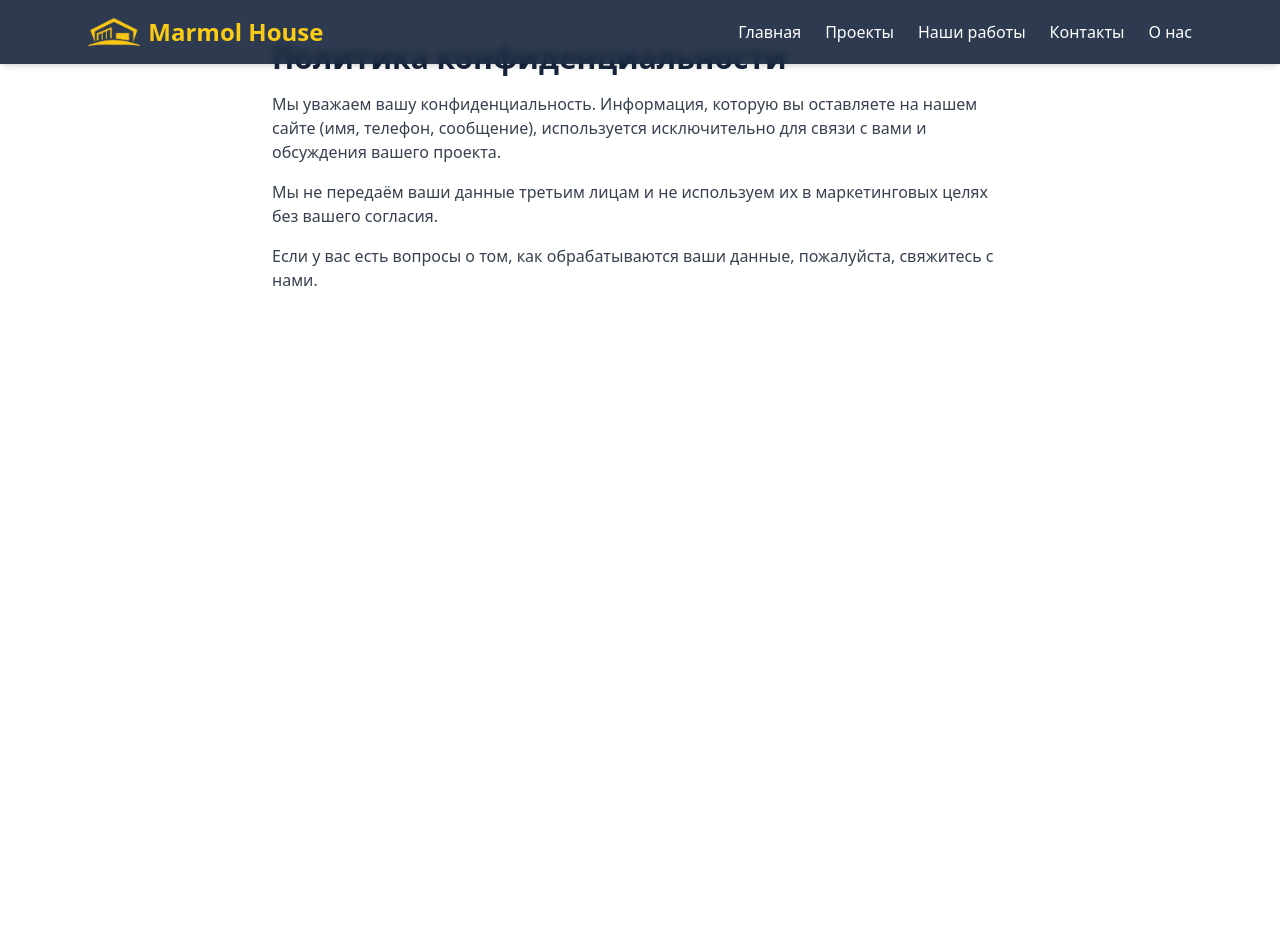
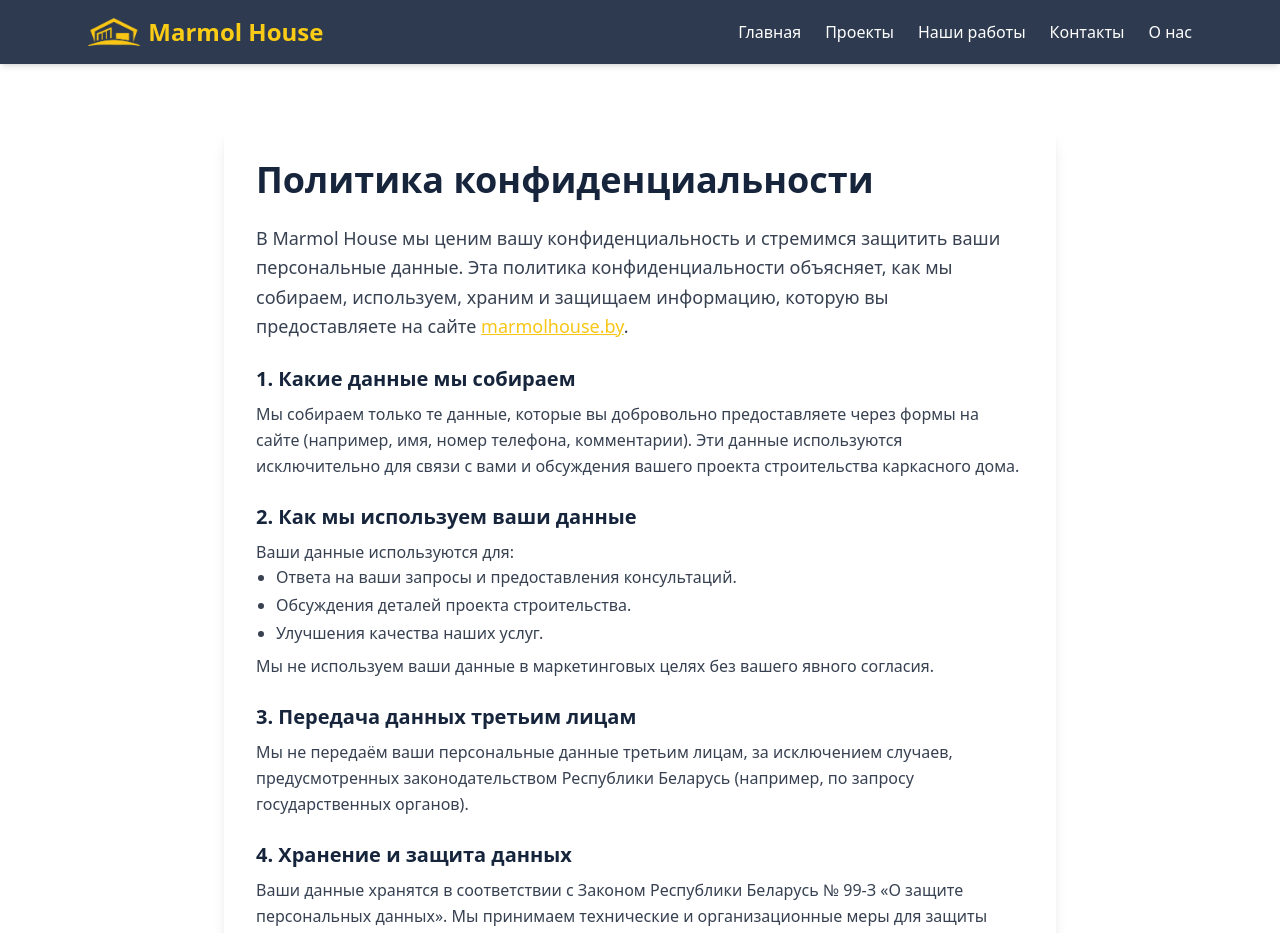
Before and after one commit to SerhiiYan/marmol_house, a React (Vite) app: page /privacy in a window 1280 px wide. Shown: the top 933 px of the page. Before the commit the page ends 800 px from the top, so only its background shows below. Built offline with nearby package versions, Linux system fonts and the light colour scheme.

Commit message:
Add privacy

```diff
--- a/src/components/ProjectDetail.jsx
+++ b/src/components/ProjectDetail.jsx
@@ -306,7 +306,7 @@ const ProjectDetail = () => {
           <p className="mt-4 font-semibold text-lg text-red-600">
             Цена: {project.price}
           </p>
-          <button
+          {/* <button
             onClick={() =>
               setFormInfo({
                 show: true,
@@ -316,7 +316,7 @@ const ProjectDetail = () => {
             className="mt-4 bg-yellow-400 text-black font-semibold py-2 px-4 rounded hover:bg-yellow-300 self-start"
           >
             Заказать консультацию
-          </button>
+          </button> */}
         </div>
       </div>
 
--- a/src/main.jsx
+++ b/src/main.jsx
@@ -16,7 +16,7 @@ AOS.init({
 ReactDOM.createRoot(document.getElementById('root')).render(
   <React.StrictMode>
     <BrowserRouter>
-      <App />
+        <App />
     </BrowserRouter>
   </React.StrictMode>
 )
--- a/src/pages/Home.jsx
+++ b/src/pages/Home.jsx
@@ -10,89 +10,126 @@ import HousePackages from '../components/HousePackages';
 import Footer from '../components/Footer';
 import WhyChooseUs from '../components/WhyChooseUs';
 import TestimonialsSlider from '../components/TestimonialsSlider';
+import Privacy from './Privacy';
 
-// Компонент главной страницы
 function Home() {
   const [showModal, setShowModal] = useState(false);
-  const [formData, setFormData] = useState({ name: '', phone: '', comments: '' });
+  const [formData, setFormData] = useState({ name: '', phone: '', comment: '' });
   const [loading, setLoading] = useState(false);
   const [success, setSuccess] = useState(false);
 
-  // Обработка отправки формы
   const handleSubmit = async (e) => {
     e.preventDefault();
     setLoading(true);
     try {
-      await fetch('https://script.google.com/macros/s/AKfycby6QFmJOZb0l39zhVHOzl5ghg-bGa0Lj8OdK5Z6CCXWX33oT8fB1cOL67gCZqniA9jn/exec', {
+      const response = await fetch('https://script.google.com/macros/s/AKfycby6QFmJOZb0l39zhVHOzl5ghg-bGa0Lj8OdK5Z6CCXWX33oT8fB1cOL67gCZqniA9jn/exec', {
         method: 'POST',
         mode: 'no-cors',
         headers: { 'Content-Type': 'application/json' },
         body: JSON.stringify({
           name: formData.name,
           phone: formData.phone,
-          message: formData.comments || 'Хочу консультации по строительству дома',
+          message: formData.comment || 'Хочу консультации по строительству дома',
         }),
       });
       setSuccess(true);
-      setFormData({ name: '', phone: '', comments: '' });
+      setFormData({ name: '', phone: '', comment: '' });
       setTimeout(() => {
         setShowModal(false);
         setSuccess(false);
       }, 2000);
     } catch (error) {
-      console.error('Ошибка отправки формы:', error);
+      console.error('Form submission error:', error);
       alert('Ошибка при отправке формы. Попробуйте позже.');
     } finally {
       setLoading(false);
     }
   };
 
-  // Структурированные данные для SEO
   const structuredData = {
     '@context': 'https://schema.org',
     '@type': 'LocalBusiness',
     name: 'Marmol House',
     description: 'Строительство каркасных домов под ключ в Гродно и по всей Беларуси. Работаем по 240 указу для многодетных семей.',
-    url: 'https://marmol-house.vercel.app', // Реальный URL
+    url: 'https://marmolhouse.by',
     telephone: '+375291845481',
     address: {
       '@type': 'PostalAddress',
+      streetAddress: 'г. Гродно, ул. Лелевеля, 12A, к 6',
       addressLocality: 'Гродно',
+      postalCode: '230000',
       addressCountry: 'BY',
     },
-    sameAs: [
-      'https://facebook.com/marmolhouse',
-      'https://instagram.com/marmolhouse',
+    geo: {
+      '@type': 'GeoCoordinates',
+      latitude: 53.6784,
+      longitude: 23.8295,
+    },
+    openingHoursSpecification: [
+      {
+        '@type': 'OpeningHoursSpecification',
+        dayOfWeek: ['Monday', 'Tuesday', 'Wednesday', 'Thursday', 'Friday'],
+        opens: '09:00',
+        closes: '18:00',
+      },
     ],
-    image: 'https://marmol-house.vercel.app/assets/logo.png',
-    openingHours: 'Mo-Fr 09:00-18:00',
+    sameAs: ['https://facebook.com/marmolhouse', 'https://instagram.com/marmolhouse'],
+    image: 'https://marmolhouse.by/assets/logo.png',
+    aggregateRating: {
+      '@type': 'AggregateRating',
+      ratingValue: '4.8',
+      reviewCount: '50',
+    },
+  };
+
+  const videoStructuredData = {
+    '@context': 'https://schema.org',
+    '@type': 'VideoObject',
+    name: 'Каркасные дома Marmol House',
+    description: 'Видео о строительстве каркасных домов в Гродно и Беларуси.',
+    thumbnailUrl: 'https://marmolhouse.by/og-image.png',
+    uploadDate: '2025-06-02',
+    contentUrl: 'https://marmolhouse.by/assets/herovideo.webm',
+    embedUrl: 'https://marmolhouse.by/assets/herovideo.webm',
   };
 
   return (
     <main className="w-full overflow-x-hidden">
-      {/* Метатеги для SEO */}
       <Helmet>
         <html lang="ru" />
-        <title>Каркасные дома под ключ в Беларуси | Marmol House</title>
+        <title>Каркасные дома под ключ в Гродно и Беларуси | Marmol House</title>
         <meta
           name="description"
-          content="Строим каркасные дома под ключ в Гродно и по всей Беларуси. Работаем по 240 указу для многодетных семей, проект в подарок, фиксированная цена."
+          content="Строительство каркасных домов под ключ в Гродно и по всей Беларуси. Работаем по 240 указу для многодетных семей, проект в подарок, фиксированная цена."
         />
         <meta
           name="keywords"
-          content="каркасные дома, строительство домов, Гродно, Беларусь, 240 указ, многодетные семьи, дом под ключ, Marmol House"
+          content="каркасные дома, строительство домов, Гродно, Беларусь, дом под ключ, 240 указ, многодетные семьи, проект дома, Marmol House"
         />
         <meta name="robots" content="index, follow" />
+        <meta name="author" content="Marmol House" />
+        <link rel="canonical" href="https://marmolhouse.by" />
         <meta property="og:title" content="Каркасные дома под ключ | Marmol House" />
-        <meta property="og:description" content="Строительство каркасных домов в Гродно и Беларуси по 240 указу. Проект в подарок!" />
+        <meta
+          property="og:description"
+          content="Строительство каркасных домов в Гродно и Беларуси по 240 указу. Проект в подарок!"
+        />
         <meta property="og:type" content="website" />
-        <meta property="og:url" content="https://marmol-house.vercel.app" />
-        <meta property="og:image" content="https://marmol-house.vercel.app/og-image.png" />
+        <meta property="og:url" content="https://marmolhouse.by" />
+        <meta property="og:image" content="https://marmolhouse.by/og-image.png" />
         <meta property="og:locale" content="ru_RU" />
+        <meta name="twitter:card" content="summary_large_image" />
+        <meta name="twitter:title" content="Каркасные дома под ключ | Marmol House" />
+        <meta
+          name="twitter:description"
+          content="Строительство каркасных домов в Гродно и Беларуси по 240 указу."
+        />
+        <meta name="twitter:image" content="https://marmolhouse.by/og-image.png" />
+        <meta name="twitter:site" content="@MarmolHouse" />
         <script type="application/ld+json">{JSON.stringify(structuredData)}</script>
+        <script type="application/ld+json">{JSON.stringify(videoStructuredData)}</script>
       </Helmet>
 
-      {/* Hero Section */}
       <section className="relative w-full min-h-screen" aria-labelledby="hero-heading">
         <h1 id="hero-heading" className="sr-only">Строительство каркасных домов в Гродно и Беларуси</h1>
         <video
@@ -123,29 +160,32 @@ function Home() {
           >
             Заказать консультацию
           </button>
-          {/* Преимущества */}
-          <div className="grid grid-cols-1 sm:grid-cols-2 lg:grid-cols-3 gap-6 sm:gap-8 max-w-xs sm:max-w-2xl lg:max-w-5xl text-white mt-10 sm:mt-16" aria-labelledby="benefits-heading">
+
+          <div
+            className="grid grid-cols-1 sm:grid-cols-2 lg:grid-cols-3 gap-6 sm:gap-8 max-w-xs sm:max-w-2xl lg:max-w-5xl text-white mt-10 sm:mt-16"
+            aria-labelledby="benefits-heading"
+          >
             <h3 id="benefits-heading" className="sr-only">Преимущества строительства с Marmol House</h3>
             {[
               {
-                title: "Работаем по 240 указу",
-                text: "Многодетные семьи получают участок бесплатно и частичную оплату строительства за счёт бюджета.",
+                title: 'Работаем по 240 указу',
+                description: 'Многодетные семьи получают участок бесплатно и частичную оплату строительства за счёт бюджета.',
               },
               {
-                title: "Проект в подарок",
-                text: "Бесплатный проект дома с учётом ваших пожеланий и особенностей участка при заказе строительства.",
+                title: 'Проект в подарок',
+                description: 'Бесплатный проект дома с учётом ваших пожеланий и особенностей участка при заказе строительства.',
               },
               {
-                title: "Фиксированная цена",
-                text: "Цена прописывается в договоре и остаётся неизменной на всех этапах строительства.",
+                title: 'Фиксированная цена',
+                description: 'Цена прописывается в договоре и остаётся неизменной на всех этапах строительства.',
               },
-            ].map((item, index) => (
-              <article key={index} className="flex flex-col">
+            ].map((item) => (
+              <article key={item.title} className="flex flex-col">
                 <h4 className="flex items-center justify-center font-bold text-[#f9c615] uppercase mb-3 sm:mb-4">
                   <FaInfoCircle className="mr-2" aria-hidden="true" />
                   {item.title}
                 </h4>
-                <p className="text-sm sm:text-base text-justify">{item.text}</p>
+                <p className="text-sm sm:text-base text-justify">{item.description}</p>
               </article>
             ))}
           </div>
@@ -160,16 +200,11 @@ function Home() {
       <section><TestimonialsSlider /></section>
       <Footer />
 
-      {/* Модальное окно */}
       {showModal && (
         <ModalForm
           show={showModal}
           onClose={() => setShowModal(false)}
-          formData={formData}
-          setFormData={setFormData}
-          handleSubmit={handleSubmit}
-          loading={loading}
-          success={success}
+          defaultComment={formData.comment}
         />
       )}
     </main>
--- a/src/pages/Privacy.jsx
+++ b/src/pages/Privacy.jsx
@@ -1,21 +1,126 @@
+import { Helmet } from 'react-helmet';
+
 const Privacy = () => {
-    return (
-      <section className="max-w-3xl mx-auto py-10 px-4">
-        <h1 className="text-3xl font-bold mb-4">Политика конфиденциальности</h1>
-        <p className="text-gray-700 mb-4">
-          Мы уважаем вашу конфиденциальность. Информация, которую вы оставляете на нашем сайте
-          (имя, телефон, сообщение), используется исключительно для связи с вами и обсуждения
-          вашего проекта.
-        </p>
-        <p className="text-gray-700 mb-4">
-          Мы не передаём ваши данные третьим лицам и не используем их в маркетинговых целях без
-          вашего согласия.
-        </p>
-        <p className="text-gray-700">
-          Если у вас есть вопросы о том, как обрабатываются ваши данные, пожалуйста, свяжитесь с нами.
-        </p>
+  return (
+    <>
+      <Helmet>
+        <html lang="ru" />
+        <title>Политика конфиденциальности | Marmol House</title>
+        <meta
+          name="description"
+          content="Узнайте, как Marmol House защищает ваши персональные данные. Политика конфиденциальности описывает сбор, использование и защиту информации."
+        />
+        <meta
+          name="keywords"
+          content="политика конфиденциальности, защита данных, Marmol House, Гродно, Беларусь"
+        />
+        <meta name="robots" content="index, follow" />
+        <meta name="author" content="Marmol House" />
+        <link rel="canonical" href="https://marmolhouse.by/privacy" />
+        <meta property="og:title" content="Политика конфиденциальности | Marmol House" />
+        <meta
+          property="og:description"
+          content="Как Marmol House обрабатывает ваши данные: сбор, хранение и защита персональной информации."
+        />
+        <meta property="og:type" content="website" />
+        <meta property="og:url" content="https://marmolhouse.by/privacy" />
+        <meta property="og:image" content="https://marmolhouse.by/og-image.png" />
+        <meta property="og:locale" content="ru_RU" />
+        <meta name="twitter:card" content="summary_large_image" />
+        <meta name="twitter:title" content="Политика конфиденциальности | Marmol House" />
+        <meta
+          name="twitter:description"
+          content="Узнайте о защите ваших данных на сайте Marmol House."
+        />
+        <meta name="twitter:image" content="https://marmolhouse.by/og-image.png" />
+        <meta name="twitter:site" content="@MarmolHouse" />
+        <script type="application/ld+json">
+          {JSON.stringify({
+            '@context': 'https://schema.org',
+            '@type': 'BreadcrumbList',
+            itemListElement: [
+              {
+                '@type': 'ListItem',
+                position: 1,
+                name: 'Главная',
+                item: 'https://marmolhouse.by/',
+              },
+              {
+                '@type': 'ListItem',
+                position: 2,
+                name: 'Политика конфиденциальности',
+                item: 'https://marmolhouse.by/privacy',
+              },
+            ],
+          })}
+        </script>
+      </Helmet>
+      <section className="max-w-4xl mx-auto pt-28 sm:pt-32 pb-12 px-4 sm:px-6 lg:px-8">
+        <div className="bg-white rounded-lg shadow-lg p-6 sm:p-8">
+          <h1 className="text-3xl sm:text-4xl font-bold text-[#17253c] mb-6">
+            Политика конфиденциальности
+          </h1>
+          <div className="space-y-6 text-gray-700">
+            <p className="text-lg leading-relaxed">
+              В Marmol House мы ценим вашу конфиденциальность и стремимся защитить ваши персональные данные. Эта политика конфиденциальности объясняет, как мы собираем, используем, храним и защищаем информацию, которую вы предоставляете на сайте{' '}
+              <a href="https://marmolhouse.by" className="text-[#f9c615] hover:text-[#e5b512] underline">
+                marmolhouse.by
+              </a>.
+            </p>
+            <div>
+              <h2 className="text-xl font-semibold text-[#17253c] mb-2">1. Какие данные мы собираем</h2>
+              <p className="leading-relaxed">
+                Мы собираем только те данные, которые вы добровольно предоставляете через формы на сайте (например, имя, номер телефона, комментарии). Эти данные используются исключительно для связи с вами и обсуждения вашего проекта строительства каркасного дома.
+              </p>
+            </div>
+            <div>
+              <h2 className="text-xl font-semibold text-[#17253c] mb-2">2. Как мы используем ваши данные</h2>
+              <p className="leading-relaxed">
+                Ваши данные используются для:
+              </p>
+              <ul className="list-disc pl-5 space-y-1">
+                <li>Ответа на ваши запросы и предоставления консультаций.</li>
+                <li>Обсуждения деталей проекта строительства.</li>
+                <li>Улучшения качества наших услуг.</li>
+              </ul>
+              <p className="mt-2 leading-relaxed">
+                Мы не используем ваши данные в маркетинговых целях без вашего явного согласия.
+              </p>
+            </div>
+            <div>
+              <h2 className="text-xl font-semibold text-[#17253c] mb-2">3. Передача данных третьим лицам</h2>
+              <p className="leading-relaxed">
+                Мы не передаём ваши персональные данные третьим лицам, за исключением случаев, предусмотренных законодательством Республики Беларусь (например, по запросу государственных органов).
+              </p>
+            </div>
+            <div>
+              <h2 className="text-xl font-semibold text-[#17253c] mb-2">4. Хранение и защита данных</h2>
+              <p className="leading-relaxed">
+                Ваши данные хранятся в соответствии с Законом Республики Беларусь № 99-З «О защите персональных данных». Мы принимаем технические и организационные меры для защиты информации от несанкционированного доступа, утраты или разглашения.
+              </p>
+            </div>
+            <div>
+              <h2 className="text-xl font-semibold text-[#17253c] mb-2">5. Ваши права</h2>
+              <p className="leading-relaxed">
+                Вы имеете право:
+              </p>
+              <ul className="list-disc pl-5 space-y-1">
+                <li>Запросить доступ к вашим данным.</li>
+                <li>Требовать исправления или удаления данных.</li>
+                <li>Отозвать согласие на обработку данных.</li>
+              </ul>
+              <p className="mt-2 leading-relaxed">
+                Для реализации этих прав свяжитесь с нами по телефону +375 29 184 54 81 или через форму обратной связи.
+              </p>
+            </div>
+            <p className="text-lg leading-relaxed">
+              Эта политика конфиденциальности может обновляться. Последняя версия всегда доступна на этой странице. Дата последнего обновления: 3 июня 2025 года.
+            </p>
+          </div>
+        </div>
       </section>
-    )
-  }
+    </>
+  );
+};
 
-  export default Privacy
+export default Privacy;
```
Also changed, not shown: src/components/ModalForm.jsx (+24 -10 lines), public/robots.txt, 1 other file (tests, documents, lock files or other folders).
